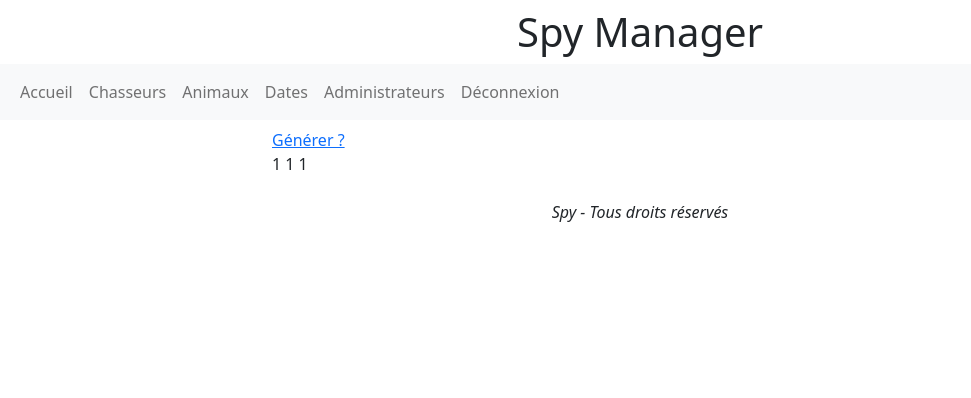
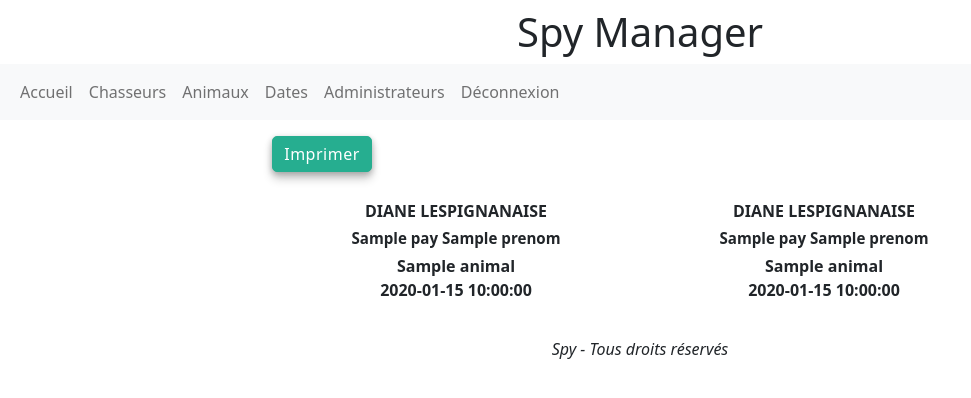
Before and after one commit to fabienmacip/diane-etiquettes, a PHP site: template vues/accueil.php in a window 1280 px wide. Shown: the top 398 px of the page, without its empty margins (0-971 px from the left). Run offline with PHP 8.4, Linux system fonts and the light colour scheme; the visitor is signed in with stand-in values (Sample User, id 1); the template is opened without the code that fills it: most values are stand-ins (such as "Sample title", 1, 10 or a date in 2020); some libraries are stand-ins or nearby versions.

Commit message:
Toutes fonctions ok

```diff
--- a/script/script.js
+++ b/script/script.js
@@ -104,7 +104,22 @@ let pageMission ='';
 
 }) // FIN DU document.READY
 
-//  ##############  MISSION - 2  ###################
+//  ##############  Impression étiquettes  ###################
+window.addEventListener('beforeprint', (event) => {
+  let body = document.getElementById("body");
+  let savebody = document.getElementById("body").innerHTML;
+  let tableau = document.getElementById("tableEtiquettes");
+  body.replaceChildren(tableau);
+  window.addEventListener('afterprint', (event) => {
+    body.innerHTML = savebody;
+
+  });
+});
+
+
+function handleClickPrint(){
+  return window.print();
+}
 
 
 // ##############  PAYS/CHASSEUR  ###################
--- a/style.css
+++ b/style.css
@@ -27,3 +27,111 @@
   width: 2rem;
 
 }
+
+/* ****************** ETIQUETTES ************************** */
+#tableEtiquettes{
+  font-weight: 700;
+  text-align: center;
+  width: 100%;
+  }
+
+  #tableEtiquettes tr{
+
+  }
+
+  #tableEtiquettes td{
+  padding: 0.3cm 0;
+  margin: 0;
+  border: 0;
+
+  }
+
+  #printbutton, et-button{
+      width: 100px;
+      margin: 1rem auto 1rem auto;
+      background-color: rgba(38,174,144,1);
+      color: white;
+      text-align: center;
+      letter-spacing: 0.5px;
+      padding: 5px;
+      cursor: pointer;
+      border: 1px solid rgba(38,174,144,1);
+      box-shadow: 0 2px 6px 0 rgba(0,0,0,0.24),0 7px 10px 0 rgba(0,0,0,0.19);
+
+      border-radius: 5px;
+      -webkit-border-radius: 5px;
+      -moz-border-radius: 5px;
+      -ms-border-radius: 5px;
+      -o-border-radius: 5px;
+
+      transition-duration: 0.4s;
+  }
+
+  #printbutton:hover, et-button:hover {
+      background-color: #F0F0F0;
+      color: black;
+      width: 110px;
+      border-color: rgba(38,174,144,0.7);
+      font-weight: 700;
+      letter-spacing: 0.7px;
+
+    }
+
+  .et-diane {
+    font-weight: 700;
+    font-size: 0.4cm;
+    line-height: 0.8cm;
+  }
+
+  .et-nom{
+    font-size: 0.4cm;
+    line-height: 0.8cm;
+  }
+
+  .et-animal{
+    font-size: 0.6cm;
+    font-weight: 700;
+    line-height: 0.6cm;
+  }
+
+  .et-date{
+    font-size: 0.4cm;
+    line-height: 0.6cm;
+  }
+
+@media print {
+
+  *{
+    margin: 0;
+    padding: 0;
+  }
+
+  body{
+    font-family: verdana, arial;
+  }
+
+  body{
+    margin: 0;
+    padding: 0;
+    border-box: none;
+    border: 0;
+  }
+
+  .et-table, .et-button{
+    border: 0;
+    margin: 0;
+    padding: 0;
+  }
+
+  #tableEtiquettes tr{
+    height: 3.38cm;
+    page-break-inside: avoid;
+    page-break-after: auto;
+  }
+
+
+  .et-button, nav, header, footer{
+    display: none;
+  }
+
+}
--- a/vues/accueil.php
+++ b/vues/accueil.php
@@ -1,5 +1,12 @@
 <?php
 $titre = 'Accueil';
+
+$diane = "<span class='diane'>DIANE LESPIGNANAISE</span>";
+
+
+
+
+
 ob_start();
 ?>
 <div class="container">
@@ -9,13 +16,28 @@ ob_start();
     <div class="col-12 col-lg-10 col-xl-8">
 
 
-    <div class="mt-2">
-        <a href="#" class="add-link">Générer ?</a>
-    </div>
 
-    <?= count($payss); ?>
-    <?= count($dates); ?>
-    <?= count($animals); ?>
+    <!-- GENERATION TABLEAU -->
+    <!-- <button type="button" name="genereliste" id="genereliste" onclick="genereListe()">Générer liste</button> -->
+    <button type="button" name="printbutton" id="printbutton" onclick="handleClickPrint()" class="inutile et-button">Imprimer</button>
+    <table id="tableEtiquettes" class="et-table">
+    <tbody>
+      <!-- Rappel : pays = chasseur -->
+      <?php foreach ($payss as $pays): ?>
+        <?php foreach ($animals as $animal): ?>
+          <?php foreach ($dates as $date): ?>
+
+            <tr><td><?= $diane ?><br/><span class='et-nom'><?= $pays->getNom() ?> <?= $pays->getPrenom() ?></span><br/><?= $animal->getNom() ?><br/><?= $date->getDateLong() ?></td>
+            <td><?= $diane ?><br/><span class='et-nom'><?= $pays->getNom() ?> <?= $pays->getPrenom() ?></span><br/><?= $animal->getNom() ?><br/><?= $date->getDateLong() ?></td></tr>
+
+          <?php endforeach; ?>
+        <?php endforeach; ?>
+      <?php endforeach; ?>
+
+    </tbody>
+    </table>
+    <!-- FIN GENERATION TABLEAU -->
+
 
 </div>
 
--- a/vues/layout.php
+++ b/vues/layout.php
@@ -25,7 +25,7 @@
     ?>
 
 </head>
-<body>
+<body id="body">
 
 <?php
     if(isset($_SESSION['admin']) && $_SESSION['admin'] === 1) {
```
